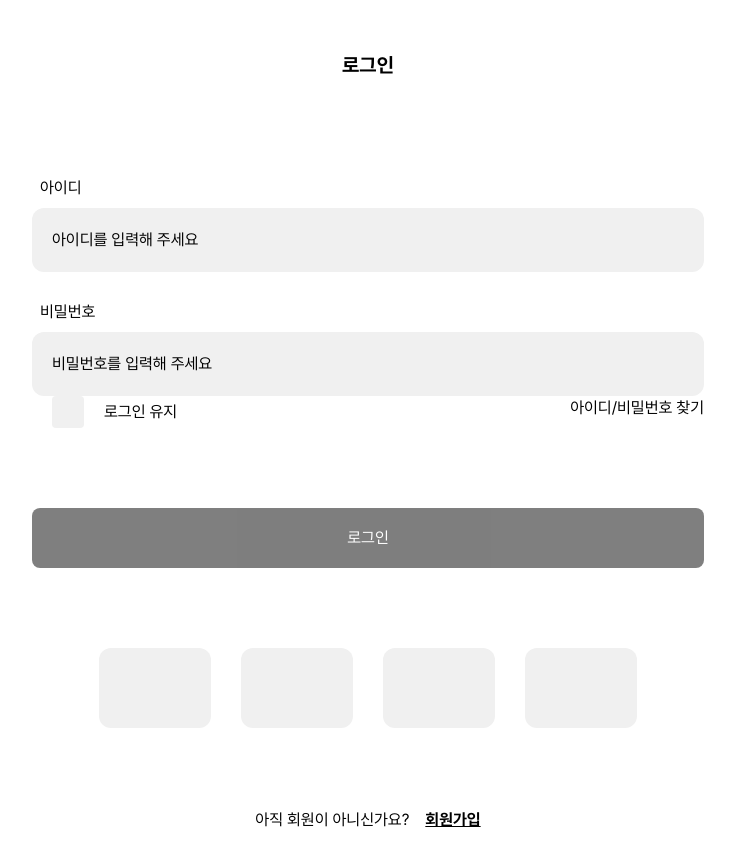
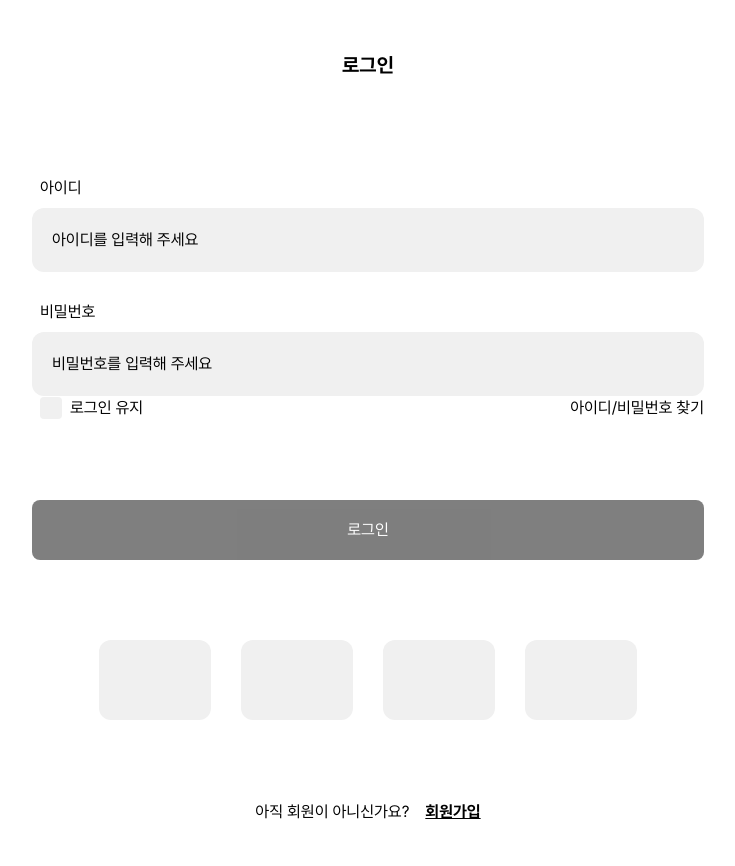
Before and after one commit to petD-ary/petDiary, a Next.js app: page /login in a window 1280 px wide. Shown: the top 866 px of the page, without its empty margins (272-1007 px from the left). Built offline with nearby package versions, Linux system fonts and the light colour scheme.

Commit message:
chore: checkbox 외 label 선택 시에도 상태 변경될 수 있도록 수정

```diff
--- a/app/components/Input/CheckButton/index.tsx
+++ b/app/components/Input/CheckButton/index.tsx
@@ -1,32 +1,4 @@
-import styled from "styled-components";
-import { BsCheckLg } from "react-icons/bs";
-
-// const InputWrapper = styled.div`
-//   display: flex;
-//   flex-direction: row;
-//   align-items: center;
-//   margin-left: 8px;
-//   /* 숨겨진 기본 체크박스 숨기기 */
-//   input[type="checkbox"] {
-//     display: none;
-//   }
-
-//   /* 커스텀 체크박스 스타일링 */
-//   label[for="customCheckbox"] {
-//     display: inline-block;
-//     padding: 0;
-//     width: 22px;
-//     height: 22px;
-//     margin-right: 8px;
-//     background-color: #f0f0f0;
-//     border-radius: 6px;
-//     cursor: pointer;
-//     display: flex;
-//     justify-content: center;
-//     align-items: center;
-//     font-weight: 900;
-//   }
-// `;
+import { BsCheckLg } from 'react-icons/bs';
 
 interface InputProps {
   label: string;
@@ -36,22 +8,19 @@ interface InputProps {
 
 const CheckButton = ({ label, checked, setState }: InputProps) => {
   return (
-    <div className="flex items-center ml-5">
+    <label className='flex items-center ml-2 cursor-pointer pb-0'>
       <input
-        type="checkbox"
-        id="customCheckbox"
+        type='checkbox'
+        id='customCheckbox'
         checked={checked}
         onChange={(e) => setState(e.target.checked)}
-        className="hidden"
+        className='hidden'
       />
-      <label
-        htmlFor="customCheckbox"
-        className="w-8 h-8 mr-5 rounded bg-grayColor-100 font-semibold flex justify-center items-center"
-      >
+      <span className='w-[22px] h-[22px] mr-2 rounded bg-grayColor-100 font-semibold flex justify-center items-center'>
         {checked ? <BsCheckLg /> : null}
-      </label>
-      <label>{label}</label>
-    </div>
+      </span>
+      {label}
+    </label>
   );
 };
 
```
